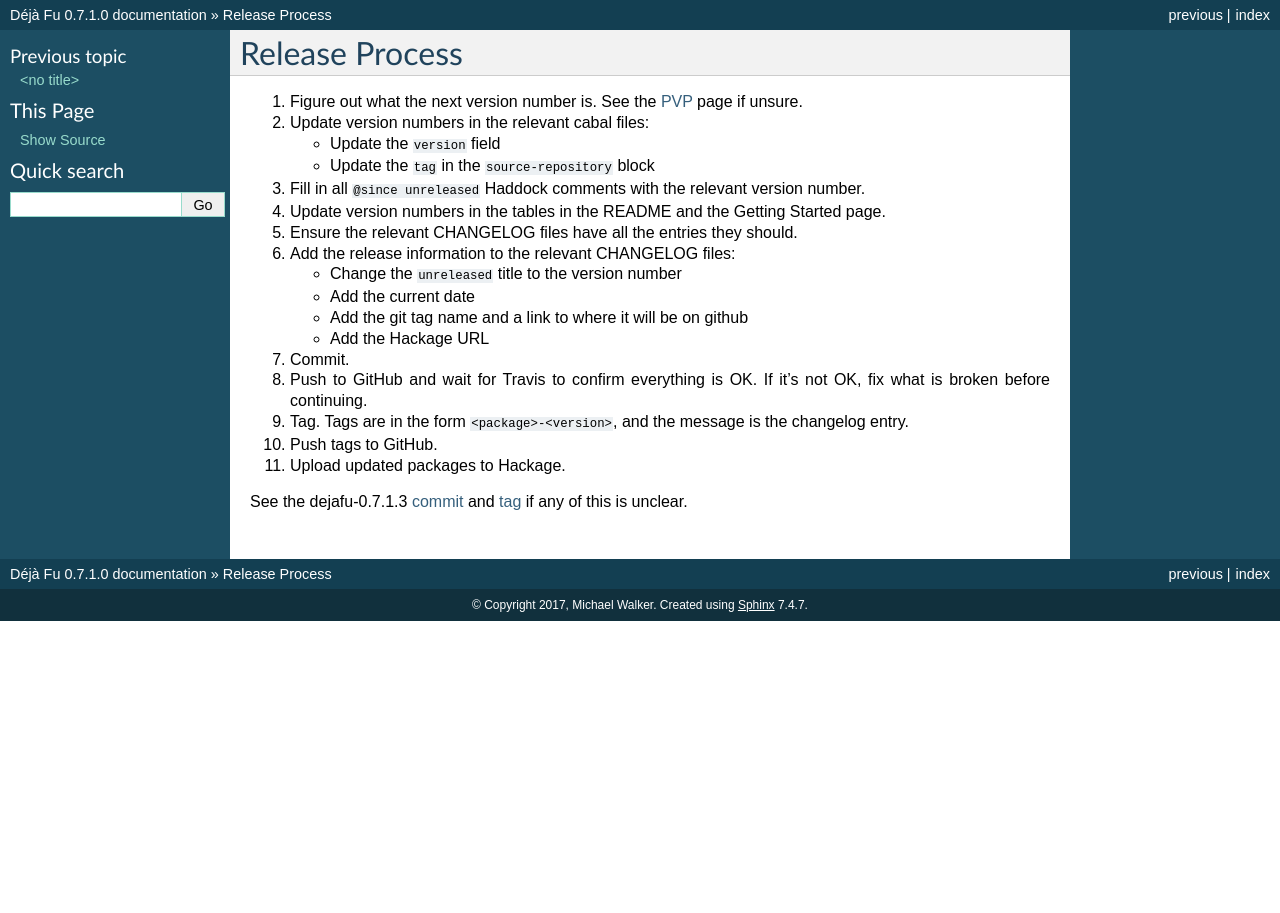
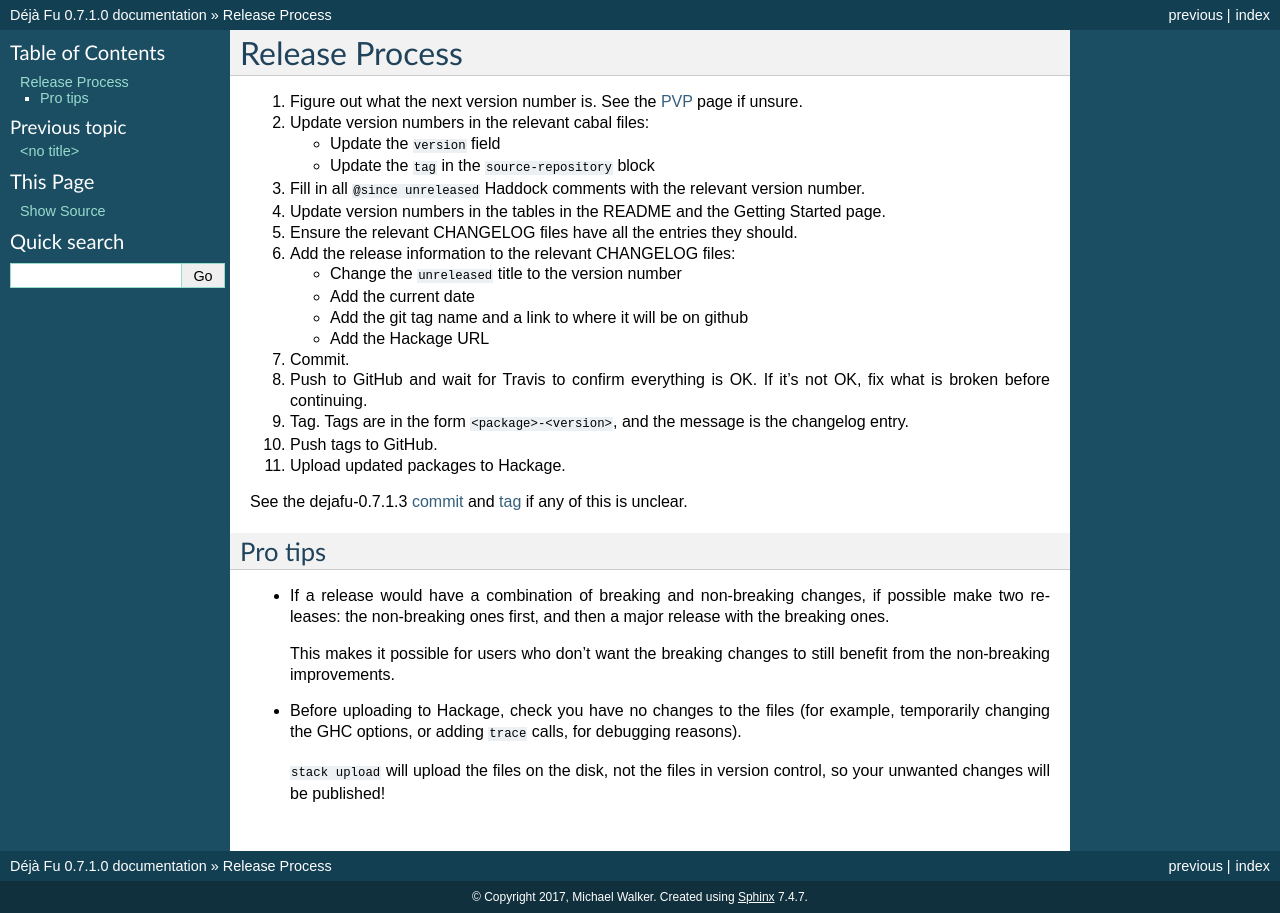
Before and after one commit to barrucadu/dejafu, a Sphinx documentation site: the page built from doc/release_process.rst, in a window 1280 px wide. Built offline with Sphinx 7.4.7, drawn with Linux system fonts in a browser that asks for light colours.

Commit message:
Add some release pro tips

```diff
--- a/doc/release_process.rst
+++ b/doc/release_process.rst
@@ -43,3 +43,21 @@ unclear.
 .. _PVP: https://pvp.haskell.org/
 .. __: https://github.com/barrucadu/dejafu/commit/44181e6018f1ffdfba2c7a71f6a2adfa314cc49d
 .. __: https://github.com/barrucadu/dejafu/releases/tag/dejafu-0.7.1.3
+
+
+Pro tips
+--------
+
+* If a release would have a combination of breaking and non-breaking
+  changes, if possible make two releases: the non-breaking ones first,
+  and then a major release with the breaking ones.
+
+  This makes it possible for users who don't want the breaking changes
+  to still benefit from the non-breaking improvements.
+
+* Before uploading to Hackage, check you have no changes to the files
+  (for example, temporarily changing the GHC options, or adding
+  ``trace`` calls, for debugging reasons).
+
+  ``stack upload`` will upload the files on the disk, not the files in
+  version control, so your unwanted changes will be published!
```
